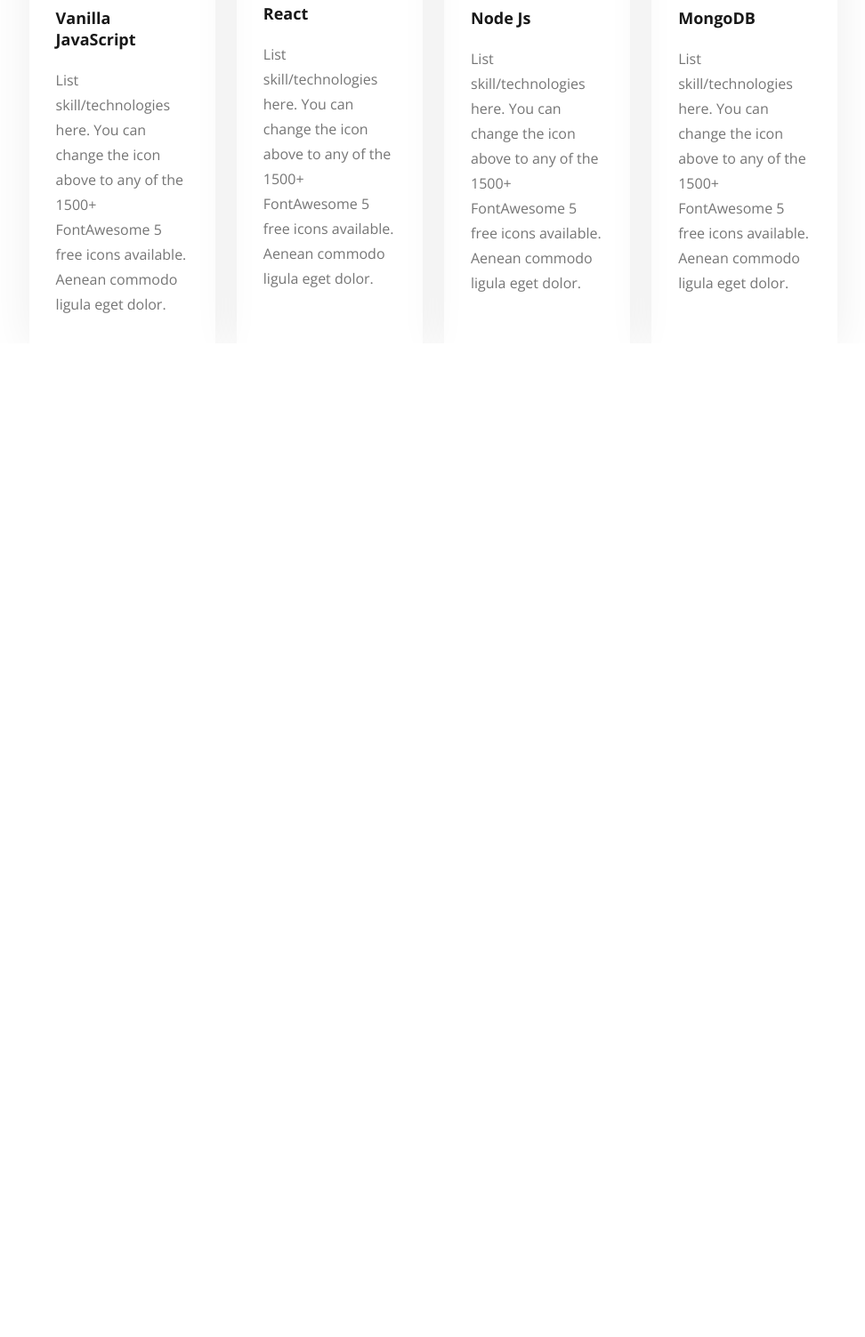
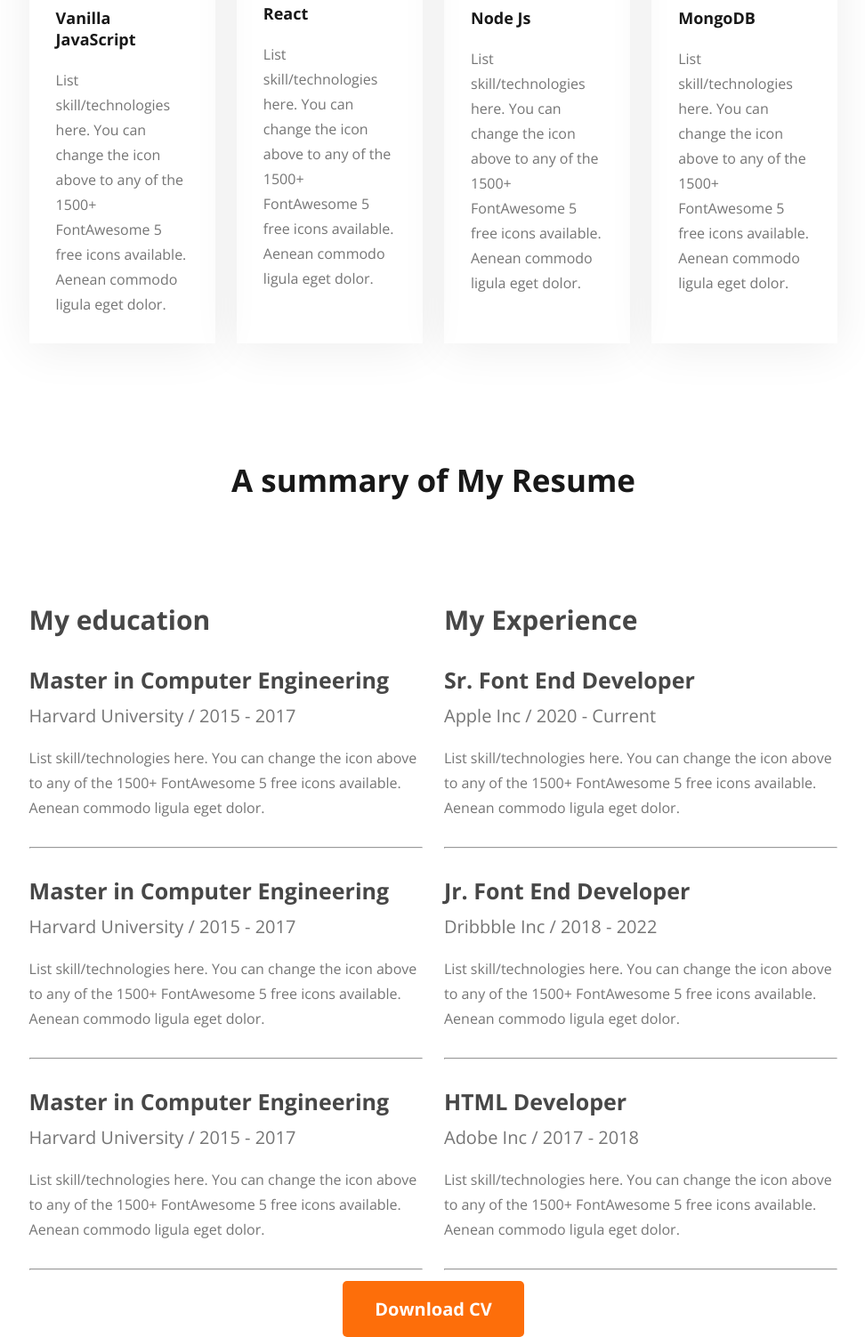
Before and after one commit to bishwasshimulA1/hero-dev-code, a plain HTML site: page index.html in a window 1280 px wide. Shown: the part 2033-3536 px from the top of the page at 89% size, without its empty margins (153-1125 px from the left). Before the commit the page ends 2419 px from the top, so only its background shows below. Drawn offline with nearby package versions, Linux system fonts and the light colour scheme.

Commit message:
this is skill and experience section

```diff
--- a/css/style.css
+++ b/css/style.css
@@ -143,7 +143,7 @@
     font-size: 20px;
     color:#474747;
 }
-#skill{
+#skill,#resume{
 padding-top:130px;
 
 }
@@ -198,3 +198,75 @@
     font-size:16px;
     color:#757575;
 }
+/* Design resume container */
+#resume .resume-container{
+    margin:113px auto 0;
+    width:71%;
+    max-width:1140px;
+    display: flex;
+    gap:24px;
+}
+
+#resume .resume-container .education h2{
+    font-size:30px;
+    color:#474747;
+    margin-bottom:30px;
+
+}
+#resume .resume-container .resume-card{
+max-width:511px;
+
+}
+#resume .resume-container .resume-card h4{
+font-size:25px;
+font-weight: bold;
+color:#474747;
+margin-bottom:10px;
+
+}
+#resume .resume-container .resume-card .university{
+font-size:20px;
+color:#757575;
+margin-bottom:20px;
+}
+#resume .resume-container .resume-card .skill-des{
+font-size:16px;
+color:#757575;
+line-height: 28px;
+color:#757575;
+margin-bottom:30px;
+
+}
+
+.experience h2{
+font-size:30px;
+color:#474747;
+font-weight: bold;
+margin-bottom:30px;
+}
+.experience .resume-card h4{
+color:#474747;
+font-size:25px;
+font-weight: bold;
+margin-bottom:10px;
+}
+.experience .resume-card hr{
+    margin:30px auto;
+    color:#D1D1D1
+}
+.education .resume-card hr{
+    margin:30px auto;
+    color:#D1D1D1;
+
+}
+
+.experience .resume-card .university{
+font-size:20px;
+color:#757575;
+margin-bottom:20px;
+}
+.experience .resume-card .skill-des{
+font-size:16px;
+color:#757575;
+line-height: 28px;
+}
--- a/index.html
+++ b/index.html
@@ -103,6 +103,68 @@
     </div>
 </div>
 
+<!-- resume container structure -->
+
+<section id="resume">
+    <div class="skill-heading">
+        <h2>A summary of My Resume</h2>
+    </div>
+    <div class="resume-container">
+        <div class="education">
+            <h2>My education</h2>
+            <div class="resume-card">
+                <h4>Master in Computer Engineering</h4>
+                <p class="university">Harvard University / 2015 - 2017</p>
+                <p class="skill-des">List skill/technologies here. You can change the icon above
+                to any of the 1500+ FontAwesome 5 free icons available. Aenean commodo ligula eget dolor.</p>
+                <hr>
+            </div>
+            <div class="resume-card">
+                <h4>Master in Computer Engineering</h4>
+                <p class="university">Harvard University / 2015 - 2017</p>
+                <p class="skill-des">List skill/technologies here. You can change the icon above
+                to any of the 1500+ FontAwesome 5 free icons available. Aenean commodo ligula eget dolor.</p>
+                <hr>
+            </div>
+            <div class="resume-card">
+                <h4>Master in Computer Engineering</h4>
+                <p class="university">Harvard University / 2015 - 2017</p>
+                <p class="skill-des">List skill/technologies here. You can change the icon above
+                to any of the 1500+ FontAwesome 5 free icons available. Aenean commodo ligula eget dolor.</p>
+                <hr>
+            </div>
+        </div>
+
+
+        <div class="experience">
+            <h2>My Experience</h2>
+           <div class="resume-card">
+                <h4>Sr. Font End Developer</h4>
+                <p class="university">Apple Inc / 2020 - Current</p>
+                <p class="skill-des">List skill/technologies here. You can change the icon above
+                to any of the 1500+ FontAwesome 5 free icons available. Aenean commodo ligula eget dolor.</p>
+                <hr>
+            </div>
+            <div class="resume-card">
+                <h4>Jr. Font End Developer</h4>
+                <p class="university">Dribbble Inc / 2018 - 2022</p>
+                <p class="skill-des">List skill/technologies here. You can change the icon above
+                to any of the 1500+ FontAwesome 5 free icons available. Aenean commodo ligula eget dolor.</p>
+                <hr>
+            </div>
+            <div class="resume-card">
+                <h4>HTML Developer</h4>
+                <p class="university">Adobe Inc / 2017 - 2018</p>
+                <p class="skill-des">List skill/technologies here. You can change the icon above
+                to any of the 1500+ FontAwesome 5 free icons available. Aenean commodo ligula eget dolor.</p>
+                <hr>
+            </div>
+        </div>
+    </div>
+</section>
+<div style="text-align: center;">
+    <buttton class="btn">Download CV</buttton>
+</div>
 
 
 
```
